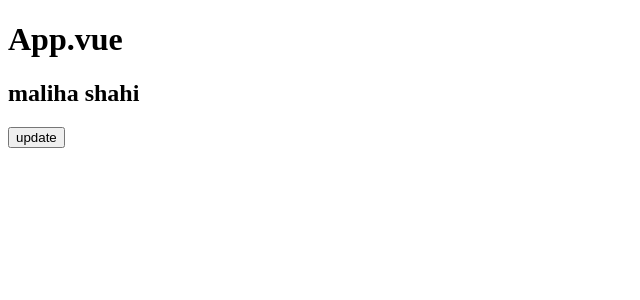
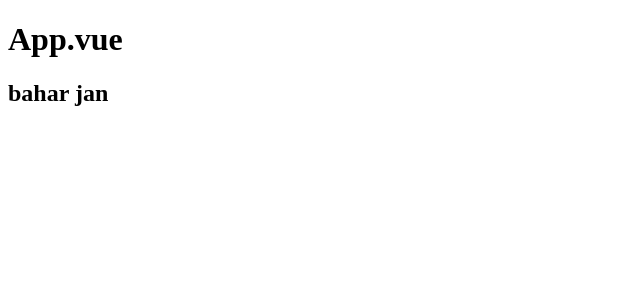
Before and after one commit to Malihashahi/vueCLi, a Vue app: page / in a window 1280 px wide. Shown: the top 300 px of the page, without its empty margins (0-640 px from the left). Built offline with nearby package versions, Linux system fonts and the light colour scheme.

Commit message:
use props on setup

```diff
--- a/src/App.vue
+++ b/src/App.vue
@@ -2,9 +2,8 @@
   <div>
 
     <h1>App.vue </h1>
-    <HomeComponet>
-    {{ name }}
-   </HomeComponet>
+    <HomeComponet :name="name" />
+
 
   </div>
 </template>
@@ -12,22 +11,22 @@
 <script>
 
 import HomeComponet from './components/HomeComponet.vue';
-
+import {ref } from 'vue';
 
 export default {
 
     components:{
       HomeComponet
     },
-    data(){
-      return{
-        name :'maliha'
-      }
-    }
-   ,
+
+     setup(){
+       const name = ref('bahar jan');
 
 
-}
+       return{ name }
+     }
+
+};
 </script>
 
 <style>
--- a/src/components/HomeComponet.vue
+++ b/src/components/HomeComponet.vue
@@ -1,36 +1,20 @@
 <template>
   <div>
-    <h2>{{name }}  {{  lastname  }}</h2>
-    <button @click="updateName">update</button>
-
-  </div>
+    <h2>{{ name  }}</h2>
+    </div>
 </template>
 
 
 <script>
-import {   computed , ref, watch } from "vue";
+//import {   computed , ref, watch } from "vue";
 export default {
-  setup() {
-     const name = ref("maliha");
-     const lastname = ("shahi");
-     const fullname = computed(()=>{
-        console.log(name.value)
-        console.log(lastname.value)
-        return name.value + ' ' + lastname.value
+  props:['name'],
+  setup(props) {
 
-      });
+      console.log(props)
+    return{};
+      }
 
-       watch (name , () => {
-        console.log(name.value)
-        console.log(lastname.value)
-       });
-       function updateName (){
-          name.value = " nergis";
-
-       }
-
-     return{ name , lastname, fullname , updateName}
-  },
 
 
 };
```
